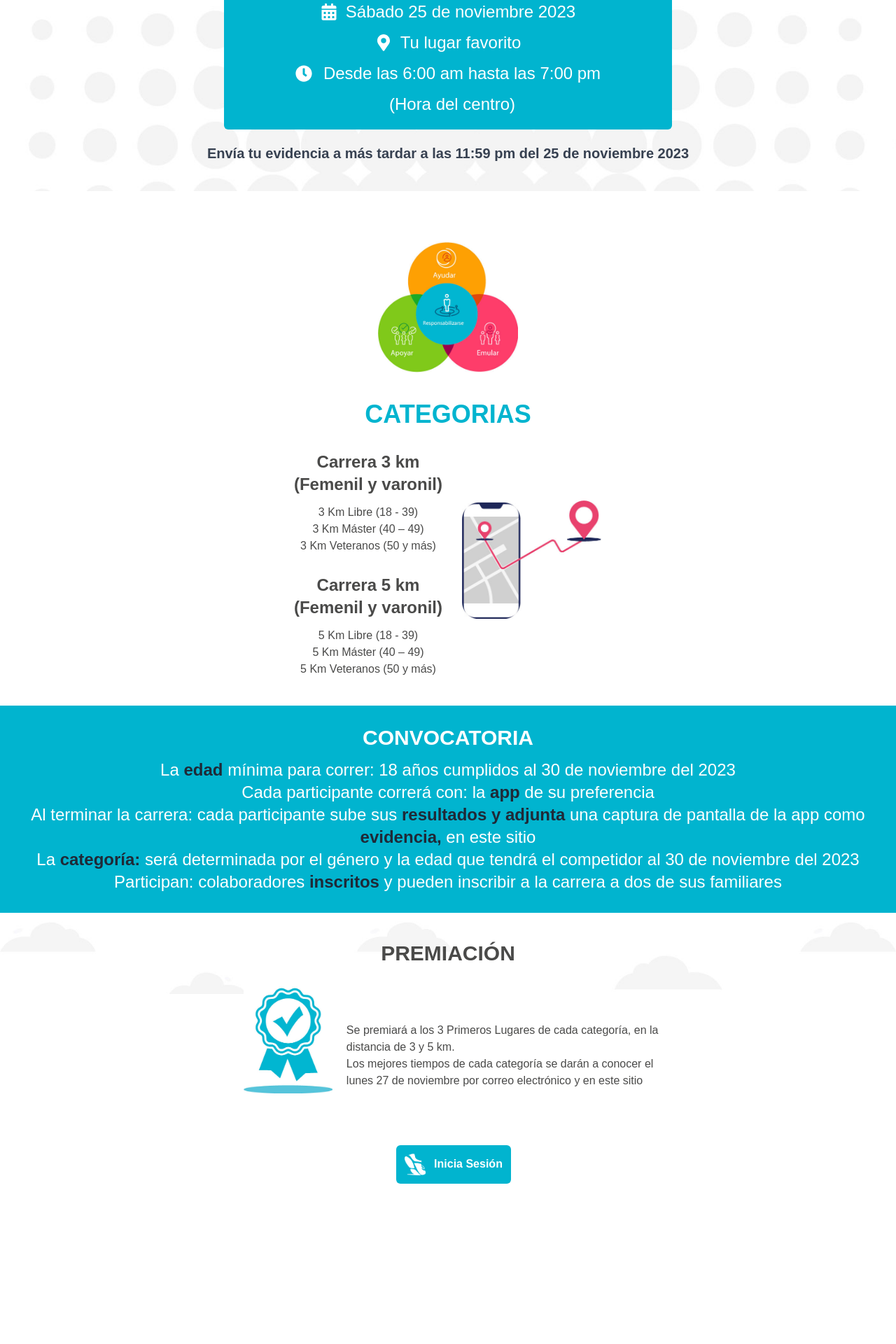
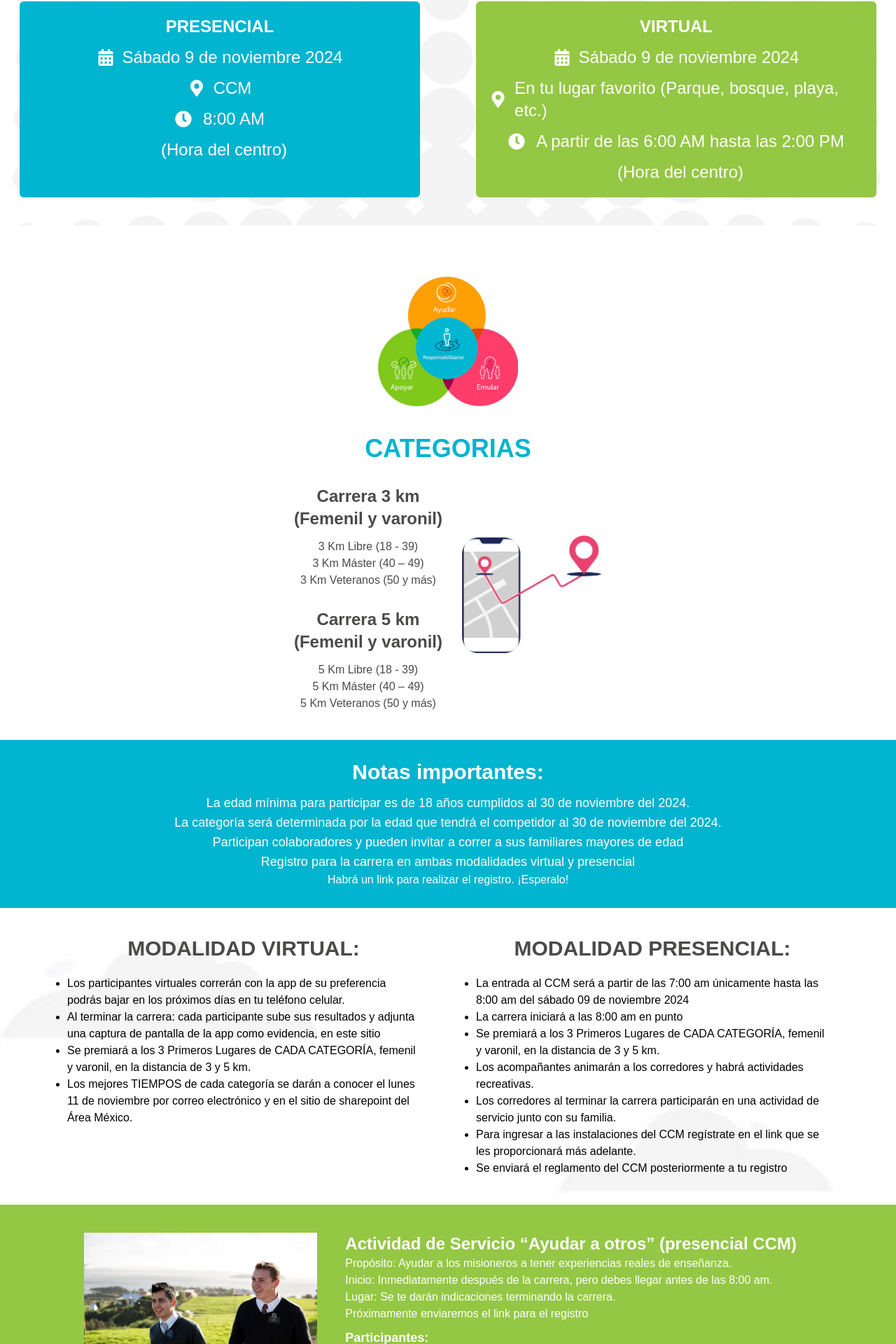
Before and after one commit to davidtoris/runnersapp, a Next.js app: page / in a window 1280 px wide. Shown: the part 853-2773 px from the top of the page at 70% size. Before the commit the page ends 2600 px from the top, so only its background shows below. Built offline with nearby package versions, Linux system fonts and the light colour scheme.

Commit message:
new race

```diff
--- a/src/app/page.tsx
+++ b/src/app/page.tsx
@@ -10,14 +10,11 @@ const Home = () => {
         <Image src="/logo.png" width={700} height={230} alt='' />
       </div>
       <h2 className="text-3xl font-bold text-center text-grayLight mt-5 mt:mt-0 px-3">
-        ¡Bienvenidos a la 2da. Carrera por el Servicio 2023!
+        ¡Carrera por el Servicio 2024!
       </h2>
       <h3 className="text-4xl font-extrabold text-center text-greenCustom uppercase mt-3 px-5">
-      MODALIDAD VIRTUAL
+        MODALIDAD HíBRIDA
       </h3>
-      <h2 className="text-xl font-bold text-center text-gray-700 mt-5 mt:mt-0 px-3">
-        Este año la carrera es virtual. Corre en tu lugar favorito: parque, bosque, playa, montaña, etc.
-      </h2>
 
       <div className="bg-[url('/fondo-puntos.jpg')] bg-cover bg-center py-10">
         <div className='w-6/12 m-auto text-center flex justify-center'>
@@ -29,34 +26,54 @@ const Home = () => {
 
 
           {/* Presencial */}
-          <div className='bg-blueCustom text-white text-2xl mx-7 p-5 mt-5 md:mt-0 rounded-md w-12/12 md:w-6/12'>
-            {/* <h3 className='uppercase font-bold text-2xl mb-3 text-center'>presencial</h3> */}
+          <div className='grid grid-cols-2 gap-6'>
+            <div className='bg-blueCustom text-white text-2xl mx-7 p-5 mt-5 md:mt-0 rounded-md'>
+              <h3 className='uppercase font-bold text-2xl mb-3 text-center'>presencial</h3>
               <p className='mb-3 flex items-center justify-center'>
-              <FaCalendarAlt className='mr-3'/>Sábado 25 de noviembre 2023</p>
-
+                <FaCalendarAlt className='mr-3'/>Sábado 9 de noviembre 2024</p>
               <div className=''>
                 <div className='mb-3 flex items-center justify-center'>
                   <FaMapMarkerAlt className=''/>
                   <div className='ml-3'>
-                  Tu lugar favorito
+                    CCM
                   </div>
                 </div>
               </div>
-
               <div className=''>
                 <div className='mb-3 flex items-center justify-center'>
                   <FaClock className='mr-1'/>
                   <div className='ml-3'>
-                  Desde las 6:00 am hasta las 7:00 pm
+                   8:00 AM
+                  </div>
+                </div>
+                <div className='font-light ml-3 flex justify-center'>(Hora del centro)</div>
+              </div>
+            </div>
+
+            <div className='bg-greenCustom text-white text-2xl mx-7 p-5 mt-5 md:mt-0 rounded-md'>
+              <h3 className='uppercase font-bold text-2xl mb-3 text-center'>Virtual</h3>
+              <p className='mb-3 flex items-center justify-center'>
+                <FaCalendarAlt className='mr-3'/>Sábado 9 de noviembre 2024</p>
+              <div className=''>
+                <div className='mb-3 flex items-center justify-center'>
+                  <FaMapMarkerAlt className=''/>
+                  <div className='ml-3'>
+                    En tu lugar favorito (Parque, bosque, playa, etc.)
+                  </div>
+                </div>
+              </div>
+              <div className=''>
+                <div className='mb-3 flex items-center justify-center'>
+                  <FaClock className='mr-1'/>
+                  <div className='ml-3'>
+                   A partir de las 6:00 AM hasta las 2:00 PM
                   </div>
                 </div>
                 <div className='font-light ml-3 flex justify-center'>(Hora del centro)</div>
               </div>
             </div>
           </div>
-          <h2 className="text-xl font-bold text-center text-gray-700 mt-5 mt:mt-0 px-3">
-            Envía tu evidencia a más tardar a las 11:59 pm del 25 de noviembre 2023
-          </h2>
+        </div>
       </div>
 
 
@@ -87,39 +104,85 @@ const Home = () => {
       </div>
 
       <div className='bg-blueCustom text-white text-left md:text-center p-7 mt-10'>
-        <h3 className=' font-extrabold text-3xl mb-3 text-center'>CONVOCATORIA</h3>
-        <ul className='list-disc md:list-none text-2xl'>
-        <li>La <span className='font-bold text-gray-800'>edad</span> mínima para correr: 18 años cumplidos al 30 de noviembre del 2023</li>
-        <li>Cada participante correrá con: la <span className='font-bold text-gray-800'>app</span> de su preferencia</li>
-        <li>Al terminar la carrera: cada participante sube sus <span className='font-bold text-gray-800'>resultados y adjunta</span> una captura de pantalla de la app como <span className='font-bold text-gray-800'>evidencia,</span> en este sitio  </li>
-        <li>La <span className='font-bold text-gray-800'>categoría:</span> será determinada por el género y la edad que tendrá el competidor al 30 de noviembre del 2023</li>
-        <li>Participan: colaboradores <span className='font-bold text-gray-800'>inscritos</span> y pueden inscribir a la carrera a dos de sus familiares</li>
-
+        <h3 className=' font-extrabold text-3xl mb-3 text-center'>Notas importantes:</h3>
+        <ul className='list-disc md:list-none text-lg'>
+          <li>La edad mínima para participar es de 18 años cumplidos al 30 de noviembre del 2024.</li>
+          <li>La categoría será determinada por la edad que tendrá el competidor al 30 de noviembre del 2024.</li>
+          <li>Participan colaboradores y pueden invitar a correr a sus familiares mayores de edad</li>
+          <li>Registro para la carrera en ambas modalidades virtual y presencial</li>
         </ul>
+        Habrá un link para realizar el registro. ¡Esperalo!
 
       </div>
 
-      <div className="bg-[url('/nubes.jpg')] py-10 bg-cover">
-        <div className='uppercase text-grayCustom text-center text-3xl font-bold'>premiación</div>
+      <div className="bg-[url('/nubes.jpg')] py-10 bg-cover p-4">
+        <div className='grid grid-cols-2 gap-20 mx-20'>
+          <div>
+            <div className='uppercase text-grayCustom text-center text-3xl font-bold'>modalidad Virtual:</div>
+            <div className='flex justify-center'>
+              <ul className='list-disc mt-5'>
+                <li>Los participantes virtuales correrán con la app de su preferencia podrás bajar en los próximos días en tu teléfono celular.</li>
+                <li>Al terminar la carrera: cada participante sube sus resultados y adjunta una captura de pantalla de la app como evidencia, en este sitio</li>
+                <li>Se premiará a los 3 Primeros Lugares de CADA CATEGORÍA, femenil y varonil, en la distancia de 3 y 5 km.</li>
+                <li>Los mejores TIEMPOS de cada categoría se darán a conocer el lunes 11 de noviembre por correo electrónico y en el sitio de sharepoint del Área México.</li>
+              </ul>
+            </div>
+          </div>
+          <div>
+            <div className='uppercase text-grayCustom text-center text-3xl font-bold'>modalidad Presencial:</div>
+            <div className='flex justify-center'>
+              <ul className='list-disc mt-5'>
+                <li>La entrada al CCM será a partir de las 7:00 am únicamente hasta las 8:00 am del sábado 09 de noviembre 2024</li>
+                <li>La carrera iniciará a las 8:00 am en punto</li>
+                <li>Se premiará a los 3 Primeros Lugares de CADA CATEGORÍA, femenil y varonil, en la distancia de 3 y 5 km.</li>
+                <li>Los acompañantes animarán a los corredores y habrá actividades recreativas.</li>
+                <li>Los corredores al terminar la carrera participarán en una actividad de servicio junto con su familia.</li>
+                <li>Para ingresar a las instalaciones del CCM regístrate en el link que se les proporcionará más adelante.</li>
+                <li>Se enviará el reglamento del CCM posteriormente a tu registro</li>
+              </ul>
+            </div>
+          </div>
+        </div>
       </div>
 
-      <div className='flex flex-col md:flex-row w-12/12 md:w-6/12 justify-center text-grayCustom m-auto mt-10 items-center'>
-        <div className='w-3/12 ml-7 -mt-16'>
-          <Image src="/premio.jpg" width={280} height={330} alt=''/>
+      <div className='bg-greenCustom text-white p-10 '>
+
+        <div className='flex mx-20'>
+          <div className='w-4/12'>
+            <Image src="/misionaries.png" width={500} height={30} alt=''/>
           </div>
-        <div className='ml-5 w-11/12'>
-          <div className='mt-5 md:mt-0'>Se premiará a los 3 Primeros Lugares de cada categoría, en la distancia de 3 y 5 km.</div>
-          <div className='mt-5 md:mt-0'>Los mejores tiempos de cada categoría se darán a conocer el lunes 27 de noviembre por correo electrónico y en este sitio</div>
-          <div className='ml-10 my-5'>
-            {/* <ul className='list-disc'>
-              <li>1er lugar (mejor tiempo APP):</li>
-              <li>2o lugar (mejor tiempo APP):</li>
-              <li>3er lugar (mejor tiempo APP):</li>
-            </ul> */}
+          <div className='w-8/12 ml-10'>
+            <div className='font-extrabold text-2xl'>Actividad de Servicio “Ayudar a otros” (presencial CCM)</div>
+              <div>
+                Propósito: Ayudar a los misioneros a tener experiencias reales de enseñanza.
+              </div>
+              <div>
+                Inicio: Inmediatamente después de la carrera, pero debes llegar antes de las 8:00 am.
+              </div>
+              <div>
+                Lugar: Se te darán indicaciones terminando la carrera.
+              </div>
+              <div>
+                Próximamente enviaremos el link para el registro
+              </div>
+
+              <div className='mt-2'>
+                <div>
+                  <div className='text-lg font-bold'>Participantes:</div>
+                  <ul className='list-disc md:list-none'>
+                    <li>Todos participan tanto colaboradores y familiares.</li>
+                    <li>Los corredores también participan.</li>
+                    <li>La participación será por familia.</li>
+                  </ul>
+                </div>
+              </div>
+          </div>
         </div>
 
 
-        </div>
+
+
+
       </div>
 
       <div className='flex justify-center flex-col md:flex-row pb-14 mt-3 p-4'>
--- a/src/app/register/page.tsx
+++ b/src/app/register/page.tsx
@@ -23,6 +23,7 @@ const Register = ({}) => {
     apellido: Yup.string().required('* Apellido requerido').matches(/^[aA-zZ\u00C0-\u024F\u1E00-\u1EFF\s]+$/, 'Solo letras y espacios'),
     correo: Yup.string().email('Debe ser un email válido').required('* Correo requerido'),
     password: Yup.string().required('* Contraseña requerida').min(6, 'La contraseña debe tener al menos 6 caractéres'),
+    modalidad: Yup.string().required('* El campo es requerido'),
     tipo: Yup.string()
       .when(["familiar"], {
         is: (familiar:any) => familiar === "familiar",
@@ -93,6 +94,7 @@ const Register = ({}) => {
               correo: '',
               password: '',
               tipo: '',
+              modalidad: '',
               numColaborador: '',
               depto: '',
               otroDepto: '',
@@ -115,6 +117,7 @@ const Register = ({}) => {
                 correo: values.correo === '' ? null : values.correo,
                 password: values.password === '' ? null : values.password,
                 tipo: values.tipo === '' ? null : values.tipo,
+                modalidad: values.modalidad === '' ? null : values.modalidad,
                 numColaborador: values.numColaborador === '' ? null : values.numColaborador,
                 depto: values.depto === '' ? null : values.depto,
                 otroDepto: values.otroDepto === '' ? null : values.otroDepto,
@@ -219,6 +222,18 @@ const Register = ({}) => {
                           <option value="familiar">Familiar</option>
                       </Field>
                       {errors.tipo && <div className='error'>{errors.tipo}</div>}
+                    </div>
+
+                    <div className='my-5'>
+                      <div className='label'>Modalidad</div>
+                      <Field
+                        as="select"
+                        name="modalidad">
+                          <option value="">Selecciona una opción</option>
+                          <option value="virtual">Virtual</option>
+                          <option value="presencial">Presencial</option>
+                      </Field>
+                      {errors.modalidad && <div className='error'>{errors.modalidad}</div>}
                     </div>
 
                     {typeState === 'colaborador' && (
```
Also changed, not shown: public/logo.png, public/misionaries.png (added). Lines whose indentation alone changed are shown as unchanged.
